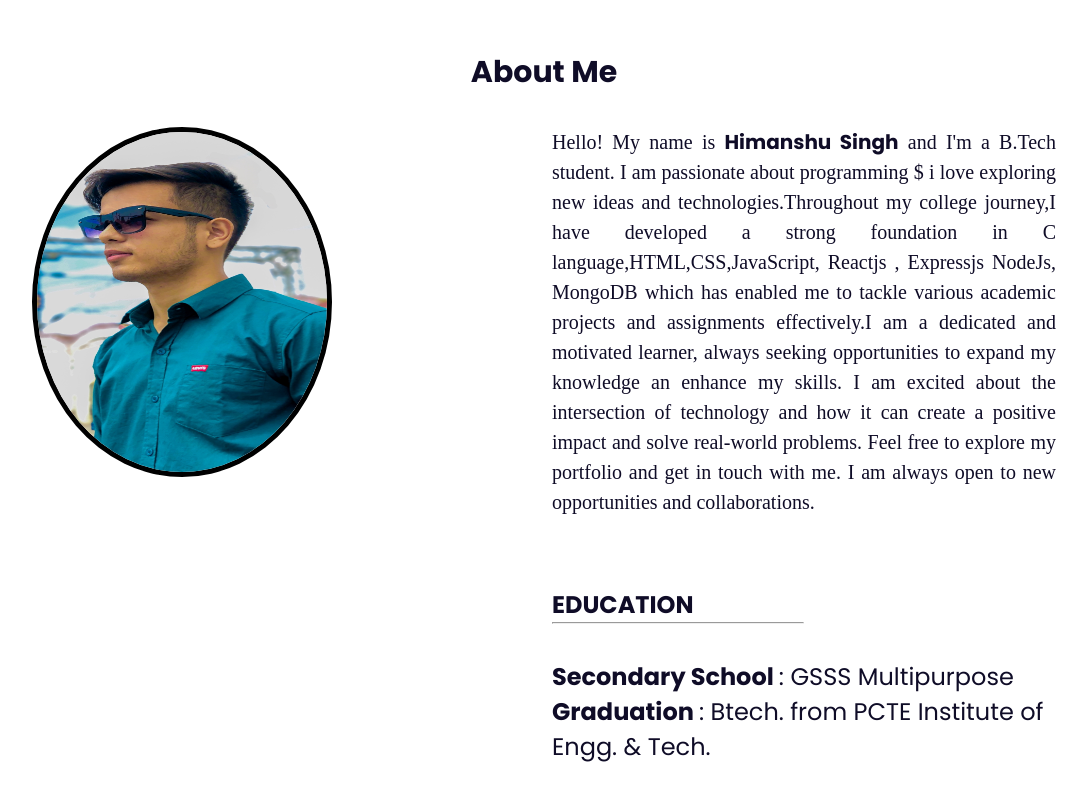
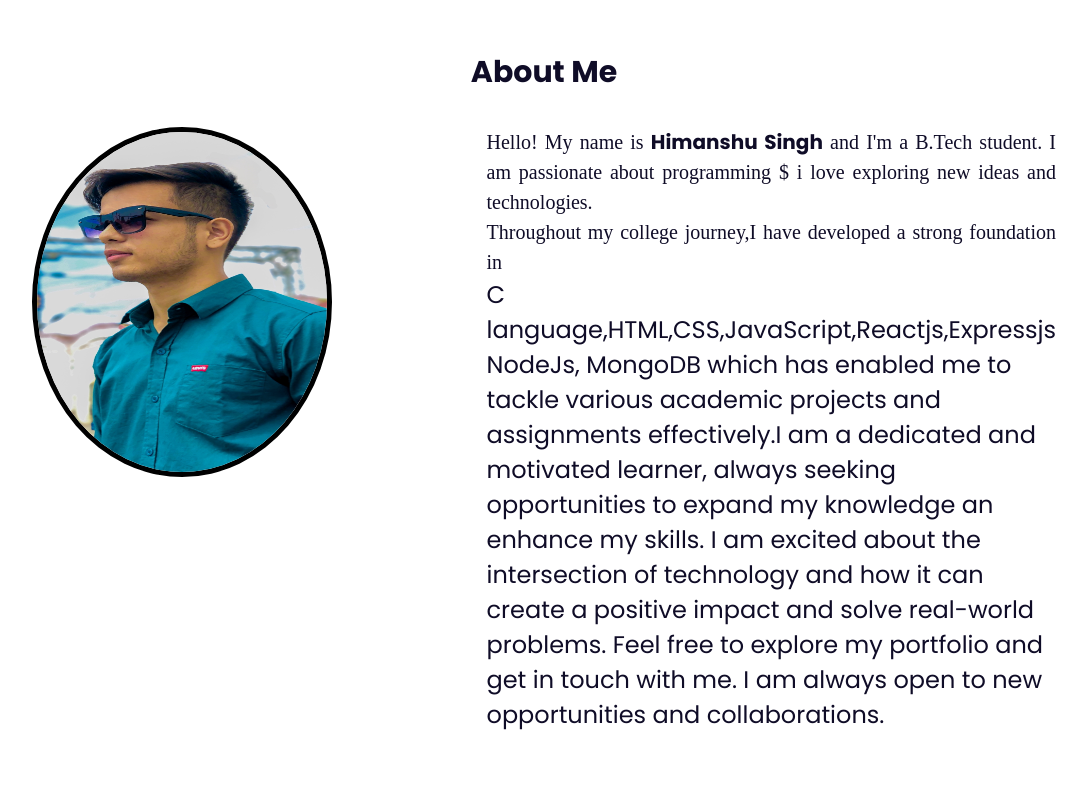
Before and after one commit to himansh025/Portfolio, a plain HTML site: page index.html in a window 1280 px wide. Shown: the part 800-1600 px from the top of the page, without its empty margins (96-1183 px from the left). Drawn offline with nearby package versions, Linux system fonts and the light colour scheme; a script that the page names is missing.

Commit message:
Update index.html

```diff
--- a/index.html
+++ b/index.html
@@ -64,7 +64,7 @@
 
             </div>
             <div class="about-text">
-                <p> Hello! My name is <b>Himanshu Singh</b> and I'm a B.Tech student. I am passionate about programming $ i love exploring new ideas and technologies.Throughout my college journey,I have developed a strong foundation in C language,HTML,CSS,JavaScript, Reactjs , Expressjs NodeJs, MongoDB which has enabled me to tackle various academic projects and assignments effectively.I am a dedicated and motivated learner, always seeking opportunities to expand my knowledge an enhance my skills. I am excited about the intersection of technology and how it can create a positive impact and solve real-world problems. Feel free to explore my portfolio and get in touch with me. I am always open to new opportunities and collaborations.
+                <p> Hello! My name is <b>Himanshu Singh</b> and I'm a B.Tech student. I am passionate about programming $ i love exploring new ideas and technologies. <p> Throughout my college journey,I have developed a strong foundation in</p> C language,HTML,CSS,JavaScript,Reactjs,Expressjs NodeJs, MongoDB which has enabled me to tackle various academic projects and assignments effectively.I am a dedicated and motivated learner, always seeking opportunities to expand my knowledge an enhance my skills. I am excited about the intersection of technology and how it can create a positive impact and solve real-world problems. Feel free to explore my portfolio and get in touch with me. I am always open to new opportunities and collaborations.
                 </p>
                 <br><br>
                  <a id=" fas"> <b> EDUCATION</b></a>
```
